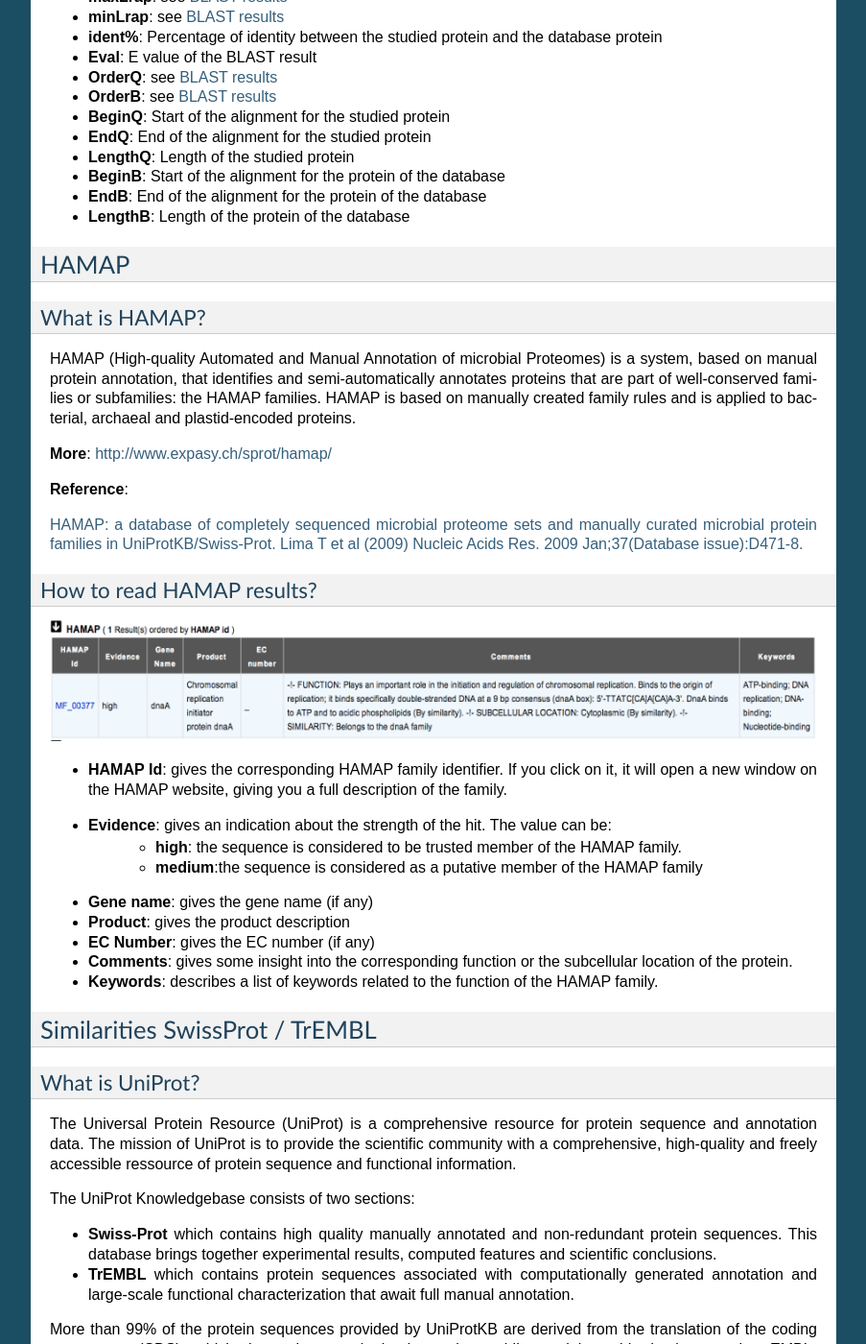
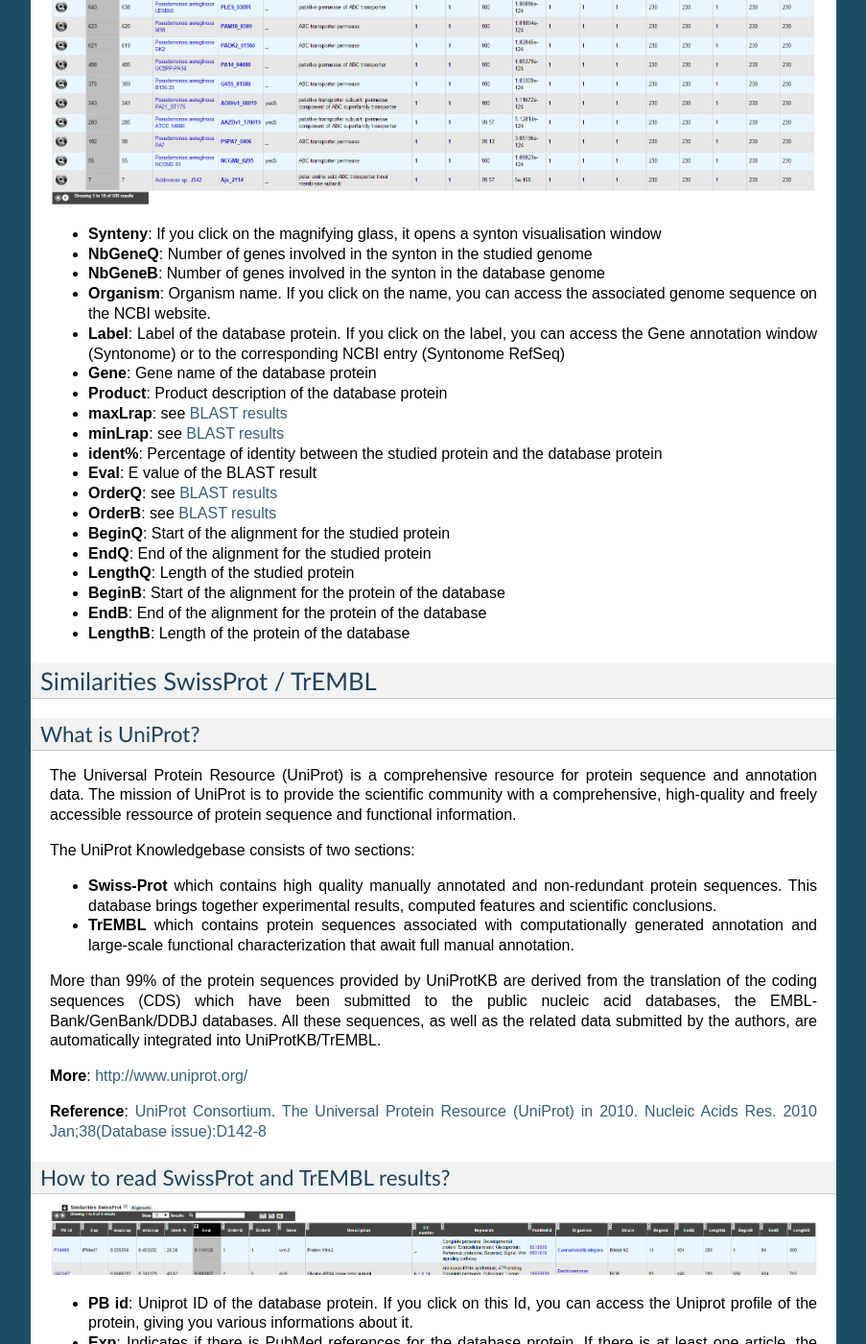
Before and after one commit to labgem/microscope-user-doc, a Sphinx documentation site: the page built from docs/content/mage/info.rst, in a window 1280 px wide and 1400 px high, scrolled down 18293 px. Shown: the whole window at 96% size, without its empty margins (198-1101 px from the left). Built offline with Sphinx 7.4.7, drawn with Linux system fonts in a browser that asks for light colours; formulas are drawn with MathJax 3; some of the changed text lies outside the part shown.

Commit message:
Update info.rst

```diff
--- a/docs/content/mage/info.rst
+++ b/docs/content/mage/info.rst
@@ -60,13 +60,10 @@
 
 As shown in the figure below, not all fields can be modified by the annotator. Furthermore, some of them are required and other are optional. These fields have to be filled after the careful analysis of the different methods results.
 
-.. image:: img/editor2.png
+.. image:: img/editor2.PNG
 
-.. tip:: If one of the required field is missing or wrongly filled a warning will appear when you click on the "save" button.
+.. tip:: If one of the required field is missing or wrongly filled a warning will appear in the window.
 
-This form may change according to the type of genomic object you are working on. The absence/presence of form fields is shown in the figure below.
-
-.. image:: img/editor1.PNG
 
 What are the different annotation "Status"es?
 ---------------------------------------------
@@ -109,8 +106,6 @@
 * **partial** => the CDS is a gene fragment
 * **gene remnant** => the CDS is a highly degraded gene fragment
 * **selenocysteine** => the CDS contains a Selenocysteine in its sequence
-* **pyrrolysine** => the CDS contains a pyrrolysine in its sequence
-* **complete**
 
 
 What are the different "Product type" categories?
@@ -274,26 +269,20 @@
 
 If this field is filled you will have a direct access to the publications on PubMed by clicking on the **Pubmed** button on top of the Gene annotation editor window.
 
-How to use the Note" field?
-----------------------------------------
-This field can be filled with any data you find usefull, be aware that this field can be use for submission file.
 
+How to use the "Comments" field?
+--------------------------------
 
-How to use the "Additional Data" field?
-----------------------------------------
+The **Comments** field is dedicated to the annotators who want to leave some notes for themselves or for others annotators from the project. This field is not exported to the Genbank file at the end of the annotation process.
 
-The **Additional Data** field is dedicated to the annotators who want to leave some notes for themselves or for others annotators from the project. This field contain several options, all are optional.
-
- - SMILES field have to be filled with the `Simplified molecular-input line-entry system <https://en.wikipedia.org/wiki/Simplified_molecular-input_line-entry_system>`_ (SMILES) code of the predicted product.
- - Interaction field may contains data about interaction partners.
- - Phenotype is for describing the phenotype aspect of the considered object.
- - Comments can be filled with data which doesn't correspond to any other options.
 
 
 How to use the "Class" field?
 -----------------------------
 
 The **Class** annotation categories are useful for assigning a "confidence level" to each gene annotation. It has been inspired by the "protein name confidence" defined in `PseudoCAP <http://www.pseudomonas.com/>`_ (Pseudomonas aeruginosa community annotation project).
+
+This information is not given by the automatic functional annotation procedure, except in case of functional annotation transfer from a genome being annotated with MaGe.
 
 The different classes are:
 
@@ -648,11 +637,11 @@
 
 
 
-=================
-Favourite Genomes
-=================
+===============
+Genomes/Project
+===============
 
-This section indicates the best BLAST hits for the current Genomic Object with Genomic Objects from other PkGDB genomes that are in your favourite genome selection .
+This section indicates the best BLAST hits for the current Genomic Object with Genomic Objects from other PkGDB genomes that are linked to the current annotation Project.
 
 These other Genomic Objects having been automatically (re-)annotated using the MaGe platform, and maybe even been manually annotated/curated by MaGe users, can serve as informative references for your own annotations.
 
@@ -754,43 +743,6 @@
 * **BeginB**: Start of the alignment for the protein of the database
 * **EndB**: End of the alignment for the protein of the database
 * **LengthB**: Length of the protein of the database
-
-
-
-=====
-HAMAP
-=====
-
-What is HAMAP?
---------------
-
-HAMAP (High-quality Automated and Manual Annotation of microbial Proteomes) is a system, based on manual protein annotation, that identifies and semi-automatically annotates proteins that are part of well-conserved families or subfamilies: the HAMAP families. HAMAP is based on manually created family rules and is applied to bacterial, archaeal and plastid-encoded proteins.
-
-**More**: http://www.expasy.ch/sprot/hamap/
-
-**Reference**:
-
-`HAMAP: a database of completely sequenced microbial proteome sets and manually curated microbial protein families in UniProtKB/Swiss-Prot. Lima T et al (2009) Nucleic Acids Res. 2009 Jan;37(Database issue):D471-8. <http://www.ncbi.nlm.nih.gov/pubmed/18849571>`_
-
-
-How to read HAMAP results?
---------------------------
-
-.. image:: img/hamap.png
-	:width: 100%
-
-* **HAMAP Id**: gives the corresponding HAMAP family identifier. If you click on it, it will open a new window on the HAMAP website, giving you a full description of the family.
-* **Evidence**: gives an indication about the strength of the hit. The value can be:
-	* **high**: the sequence is considered to be trusted member of the HAMAP family.
-	* **medium**:the sequence is considered as a putative member of the HAMAP family
-* **Gene name**: gives the gene name (if any)
-* **Product**: gives the product description
-* **EC Number**: gives the EC number (if any)
-* **Comments**: gives some insight into the corresponding function or the subcellular location of the protein.
-* **Keywords**: describes a list of keywords related to the function of the HAMAP family.
-
-
-
 
 ===============================
 Similarities SwissProt / TrEMBL
@@ -1028,6 +980,7 @@
 
 
 
+
 =======
 SignalP
 =======
```
Also changed, not shown: other parts of docs/content/mage/info.rst (+70 -69 lines).
